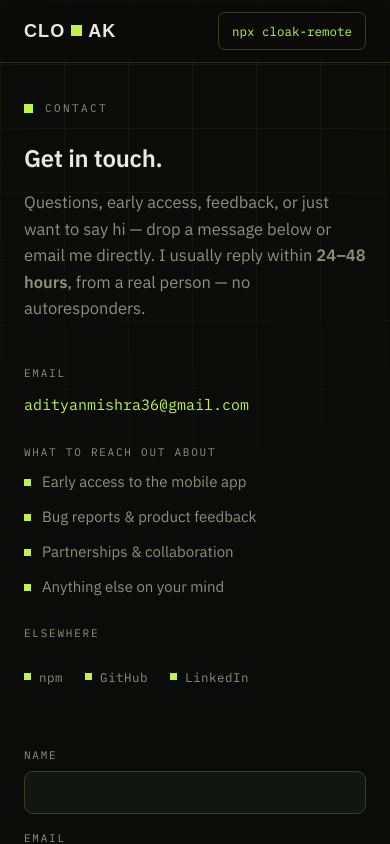
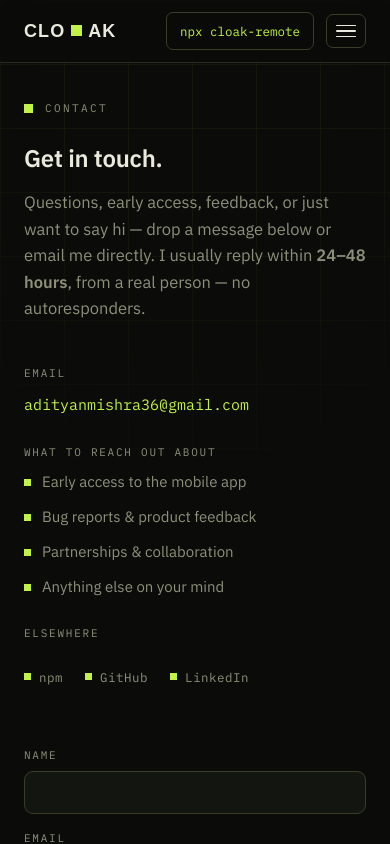
Before and after one commit to mishraadityan09/cloak-intro, a Next.js app: page /contact in a window 390 px wide. Shown: the top 844 px of the page. Built offline with nearby package versions, Linux system fonts and the light colour scheme; no server answers; a web font is replaced by a local one.

Commit message:
Add mobile hamburger menu to header nav
- Reveals nav links (How it works / What you get / Security / Contact) on mobile
- Open-state class on .nav-in to avoid clobbering GSAP's .scrolled on <nav>
- Burger animates to a close icon; links close the menu on tap

```diff
--- a/src/app/Nav.tsx
+++ b/src/app/Nav.tsx
@@ -1,27 +1,46 @@
+"use client";
+import { useState } from "react";
 import Link from "next/link";
 
 // Shared site nav. On the homepage (`home`) the section links are bare `#`
 // anchors so GSAP's wireAnchors intercepts them for smooth-scroll; elsewhere
 // they become `/#…` links back to the homepage sections. "Contact" always
 // routes to the dedicated /contact page.
+//
+// The mobile menu's open-state class lives on `.nav-in`, NOT on `<nav>`:
+// GSAP toggles `.scrolled` on `<nav>` directly, and a React-controlled
+// className there would clobber it on every re-render.
 export function Nav({ home = false }: { home?: boolean }) {
+  const [open, setOpen] = useState(false);
   const sec = (id: string) => (home ? `#${id}` : `/#${id}`);
+  const close = () => setOpen(false);
 
   return (
     <nav>
-      <div className="wrap nav-in">
+      <div className={`wrap nav-in${open ? " nav-open" : ""}`}>
         {home ? (
           <div className="brand">CLO<span className="blk" />AK</div>
         ) : (
-          <Link className="brand" href="/">CLO<span className="blk" />AK</Link>
+          <Link className="brand" href="/" onClick={close}>CLO<span className="blk" />AK</Link>
         )}
         <div className="nav-links">
-          <a href={sec("how")}>How it works</a>
-          <a href={sec("what")}>What you get</a>
-          <a href={sec("security")}>Security</a>
-          <Link href="/contact">Contact</Link>
+          <a href={sec("how")} onClick={close}>How it works</a>
+          <a href={sec("what")} onClick={close}>What you get</a>
+          <a href={sec("security")} onClick={close}>Security</a>
+          <Link href="/contact" onClick={close}>Contact</Link>
         </div>
-        <a className="nav-cta" href={sec("get")}>npx cloak-remote</a>
+        <a className="nav-cta" href={sec("get")} onClick={close}>npx cloak-remote</a>
+        <button
+          type="button"
+          className="nav-burger"
+          aria-label={open ? "Close menu" : "Open menu"}
+          aria-expanded={open}
+          onClick={() => setOpen((o) => !o)}
+        >
+          <span />
+          <span />
+          <span />
+        </button>
       </div>
     </nav>
   );
--- a/src/app/globals.css
+++ b/src/app/globals.css
@@ -45,7 +45,32 @@ nav.scrolled .nav-in{height:52px}
 .nav-cta{font-family:var(--mono);font-size:12.5px;color:var(--lime);border:1px solid var(--border-strong);
   padding:8px 13px;border-radius:7px;transition:background .15s,border-color .15s}
 .nav-cta:hover{background:var(--surface);border-color:var(--lime)}
-@media(max-width:760px){.nav-links{display:none}}
+
+/* mobile hamburger → reveals the nav links (incl. Contact) in the header */
+.nav-burger{display:none;flex-direction:column;justify-content:center;gap:4px;
+  width:40px;height:34px;padding:0 9px;border:1px solid var(--border-strong);border-radius:7px;
+  background:transparent;cursor:pointer;transition:border-color .15s}
+.nav-burger:hover{border-color:var(--lime)}
+.nav-burger span{display:block;height:1.5px;width:100%;background:var(--text);border-radius:2px;
+  transition:transform .2s ease,opacity .2s ease}
+.nav-in.nav-open .nav-burger span:nth-child(1){transform:translateY(5.5px) rotate(45deg)}
+.nav-in.nav-open .nav-burger span:nth-child(2){opacity:0}
+.nav-in.nav-open .nav-burger span:nth-child(3){transform:translateY(-5.5px) rotate(-45deg)}
+@media(max-width:760px){
+  .nav-links{display:none}
+  .nav-burger{display:flex}
+  .nav-cta{margin-left:auto;margin-right:12px}
+  /* dropdown panel under the bar */
+  .nav-in.nav-open .nav-links{
+    display:flex;flex-direction:column;align-items:stretch;gap:0;
+    position:absolute;top:100%;left:0;right:0;
+    background:color-mix(in srgb,var(--bg) 97%,transparent);backdrop-filter:blur(18px);
+    border-top:1px solid var(--border);border-bottom:1px solid var(--border-strong);
+    box-shadow:0 18px 40px -24px rgba(0,0,0,.9);padding:6px 24px 14px}
+  .nav-in.nav-open .nav-links a{padding:13px 2px;font-size:14.5px;color:var(--text);
+    border-top:1px solid var(--border)}
+  .nav-in.nav-open .nav-links a:first-child{border-top:none}
+}
 
 .hero{padding:78px 0 64px}
 .hero-grid{display:grid;grid-template-columns:1.05fr .95fr;gap:54px;align-items:center}
```
